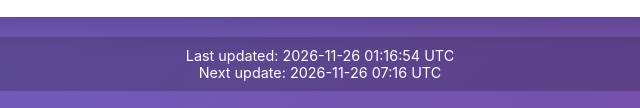
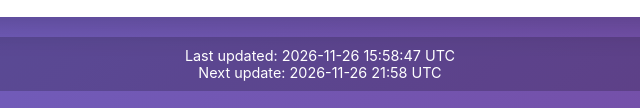
Before and after one commit to oluwaferanmi-boop/Torn-4, a plain HTML site: page index.html in a window 1280 px wide. Shown: the part 1767-1875 px from the top of the page, 320-960 px from the left. Drawn offline with Linux system fonts and the light colour scheme.

```diff
--- a/index.html
+++ b/index.html
@@ -123,8 +123,8 @@
     </div>
 
     <div class="updated">
-      Last updated: 2026-11-26 01:16:54 UTC<br>
-      Next update: 2026-11-26 07:16 UTC
+      Last updated: 2026-11-26 15:58:47 UTC<br>
+      Next update: 2026-11-26 21:58 UTC
     </div>
   </div>
 </body>
```
